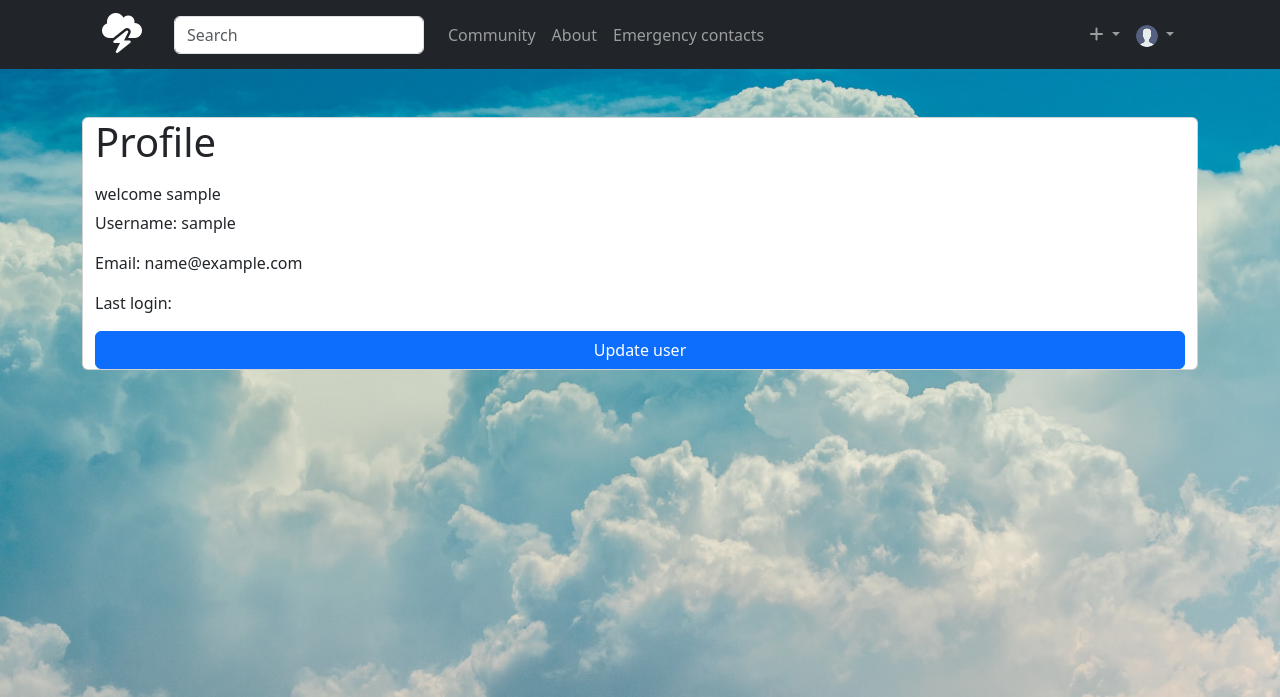
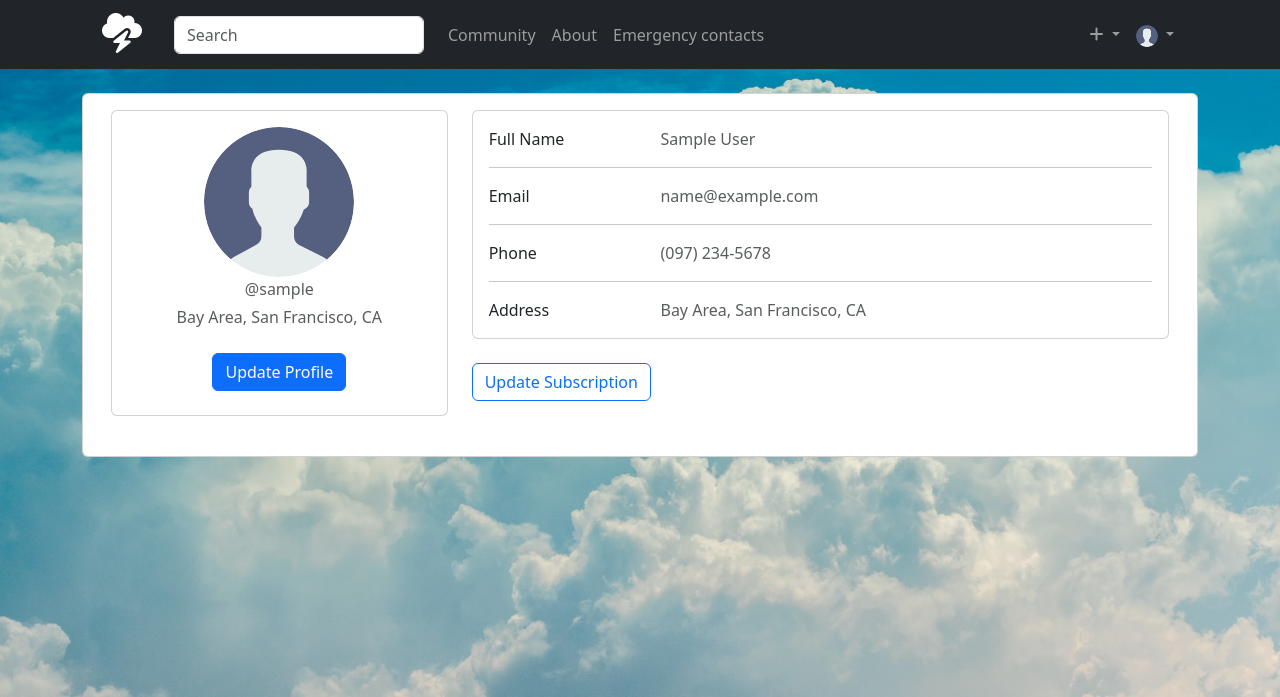
Before and after one commit to nokekip/FLARE, a Django app: page /accounts/profile/ in a window 1280 px wide. Shown: the top 697 px of the page. Run offline with Django 5.2, Linux system fonts and the light colour scheme; the visitor is signed in with stand-in values (Sample User, id 1); some libraries are stand-ins or nearby versions.

Commit message:
updated profile page appearance

```diff
--- a/templates/users/profile.html
+++ b/templates/users/profile.html
@@ -3,24 +3,72 @@
 {% block content %}
 {% load widget_tweaks %}
     <div class="container">
-        <div class="container card profile-container mt-5">
-            <div class="header">
-                <h1 class="mb-3">Profile</h1>
-                <p>welcome {{ user.username }}</p>
-            </div>
-            <div class="profile-info">
-                <p>Username: {{ user.username }}</p>
-                <p>Email: {{ user.email }}</p>
-                <p>Last login: </p>
-            </div>
+        <div class="container card profile-container mt-4">
+            <div class="row p-3">
+                <div class="col-lg-4">
+                  <div class="card mb-4">
+                    <div class="card-body text-center">
+                      <img src="{{ user.avatar.url }}" alt="avatar"
+                        class="rounded-circle img-fluid" style="width: 150px;">
+                      <!-- <h5 class="my-3">John Smith</h5> -->
+                      <p class="text-muted mb-1">@{{ user.username }}</p>
+                      <p class="text-muted mb-4">Bay Area, San Francisco, CA</p>
+                      <div class="d-flex justify-content-center mb-2">
+                        <button type="button" class="btn btn-primary" data-bs-toggle="modal" data-bs-target="#updateProfile">
+                            Update Profile
+                        </button>
+                        <!-- <button  type="button" data-mdb-button-init data-mdb-ripple-init class="btn btn-outline-primary ms-1">Message</button> -->
+                      </div>
+                    </div>
+                  </div>
+                </div>
+                <div class="col-lg-8">
+                  <div class="card mb-4">
+                    <div class="card-body">
+                      <div class="row">
+                        <div class="col-sm-3">
+                          <p class="mb-0">Full Name</p>
+                        </div>
+                        <div class="col-sm-9">
+                          <p class="text-muted mb-0">{{ user.name }}</p>
+                        </div>
+                      </div>
+                      <hr>
+                      <div class="row">
+                        <div class="col-sm-3">
+                          <p class="mb-0">Email</p>
+                        </div>
+                        <div class="col-sm-9">
+                          <p class="text-muted mb-0">{{ user.email }}</p>
+                        </div>
+                      </div>
+                      <hr>
+                      <div class="row">
+                        <div class="col-sm-3">
+                          <p class="mb-0">Phone</p>
+                        </div>
+                        <div class="col-sm-9">
+                          <p class="text-muted mb-0">(097) 234-5678</p>
+                        </div>
+                      </div>
+                      <hr>
+                      <div class="row">
+                        <div class="col-sm-3">
+                          <p class="mb-0">Address</p>
+                        </div>
+                        <div class="col-sm-9">
+                          <p class="text-muted mb-0">Bay Area, San Francisco, CA</p>
+                        </div>
+                      </div>
+                    </div>
+                </div>
             <!-- update user -->
-             <!-- Button trigger modal -->
-            <button type="button" class="btn btn-primary" data-bs-toggle="modal" data-bs-target="#exampleModal">
-                Update user
+            <button type="button" class="btn btn-outline-primary" data-bs-toggle="modal" data-bs-target="#exampleModal">
+                Update Subscription
             </button>
 
             <!-- Modal -->
-            <div class="modal fade" id="exampleModal" tabindex="-1" aria-labelledby="exampleModalLabel" aria-hidden="true">
+            <div class="modal fade" id="updateProfile" tabindex="-1" aria-labelledby="exampleModalLabel" aria-hidden="true">
                 <div class="modal-dialog">
                 <div class="modal-content">
                     <div class="modal-header">
```
